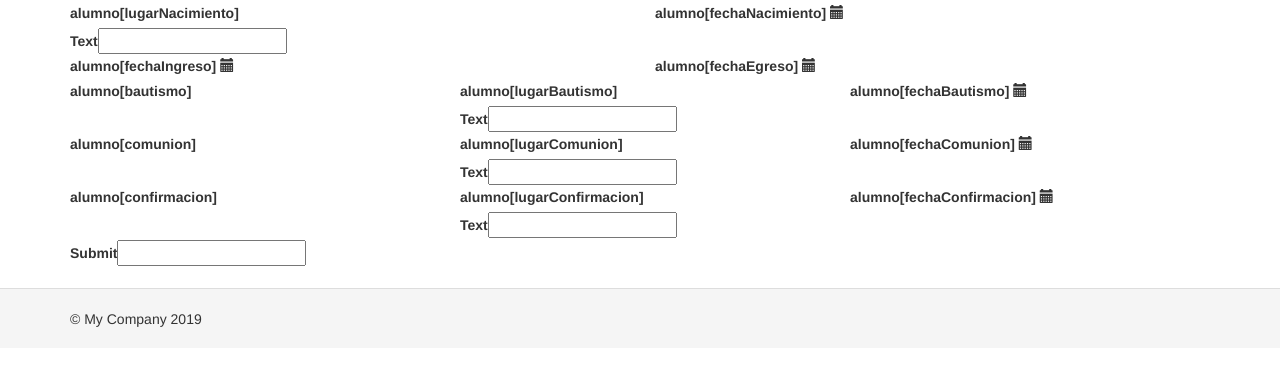
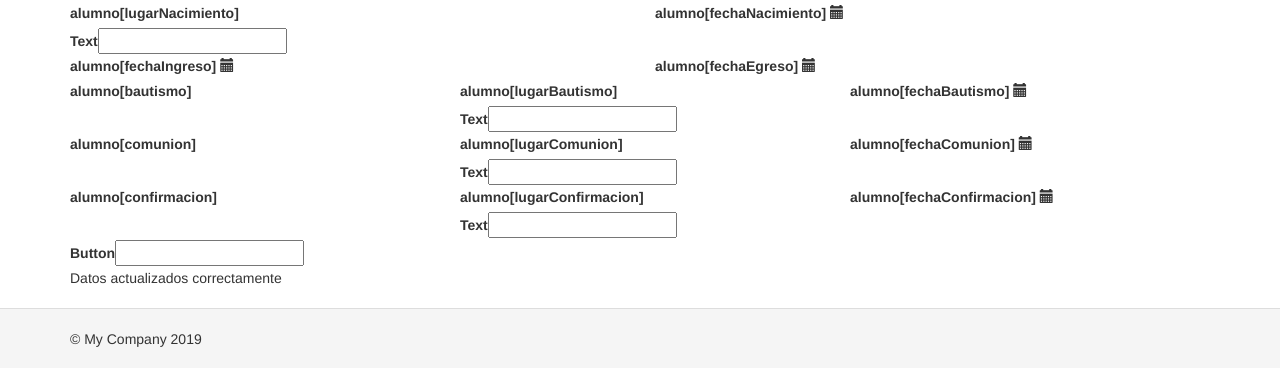
Before and after one commit to santiagoagustinnavarro/Inscripcion-Fatima, a Yii app: template views/inscripcion/index.php in a window 1280 px wide. Shown: the part 1481-1849 px from the top of the page. Before the commit the page ends 1808 px from the top, so only its background shows below. Run offline with PHP 8.4 and a stand-in for Yii, Linux system fonts and the light colour scheme; the template is opened without the code that fills it, so the values that code supplies are empty; form fields are guessed from the names that the template uses; some libraries are stand-ins or nearby versions.

Commit message:
Aumento del modal

```diff
--- a/controllers/InscripcionController.php
+++ b/controllers/InscripcionController.php
@@ -362,7 +362,9 @@ $barrios=[
                     }
             }
         );
-
+        $(\"input[name='Aceptar']\").click(function(){
+             $(\"#modal\").modal();
+        })
 
                 })";
            return $this->render('index',['js'=>$js,'provincias'=>$provincias,'localidades'=>$localidades,'barrios'=>$barrios]);
--- a/views/inscripcion/index.php
+++ b/views/inscripcion/index.php
@@ -2,6 +2,7 @@
 use yii\helpers\Html;
 use yii\bootstrap\ActiveForm;
 use yii\jui\DatePicker;
+use yii\bootstrap\Modal;
 
 $this->title = 'Formulario de inscripción';
 $this->registerJs($js);
@@ -398,7 +399,18 @@ $this->registerJs($js);
        ?>
     </div>
 </div>
-<?= Html::input('submit','Aceptar','Aceptar',['class'=>'btn btn-success']); ?>
+<?= Html::input('button','Aceptar','Aceptar',['class'=>'btn btn-success']); ?>
 
 <!--------------------Fin Alumno----------------------------------------------------->
  <?php  ActiveForm::end();?>
+
+ <?php
+         Modal::begin([
+            'header'=>'<h4>Job Created</h4>',
+            'id'=>'modal',
+            'size'=>'modal-lg',
+         ]);
+
+        echo "<div id='modalContent'>Datos actualizados correctamente</div>";
+        Modal::end();
+?>
```
